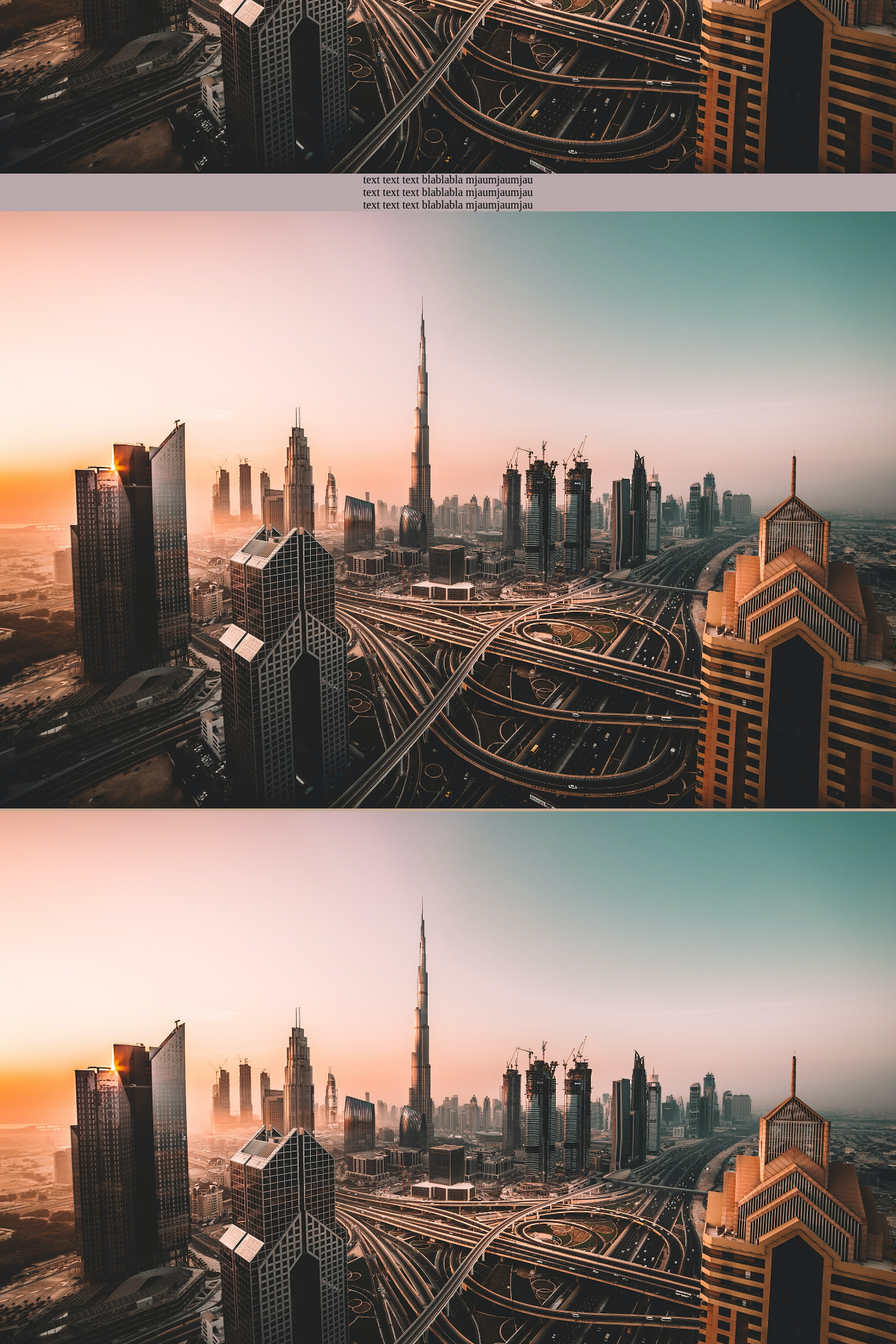
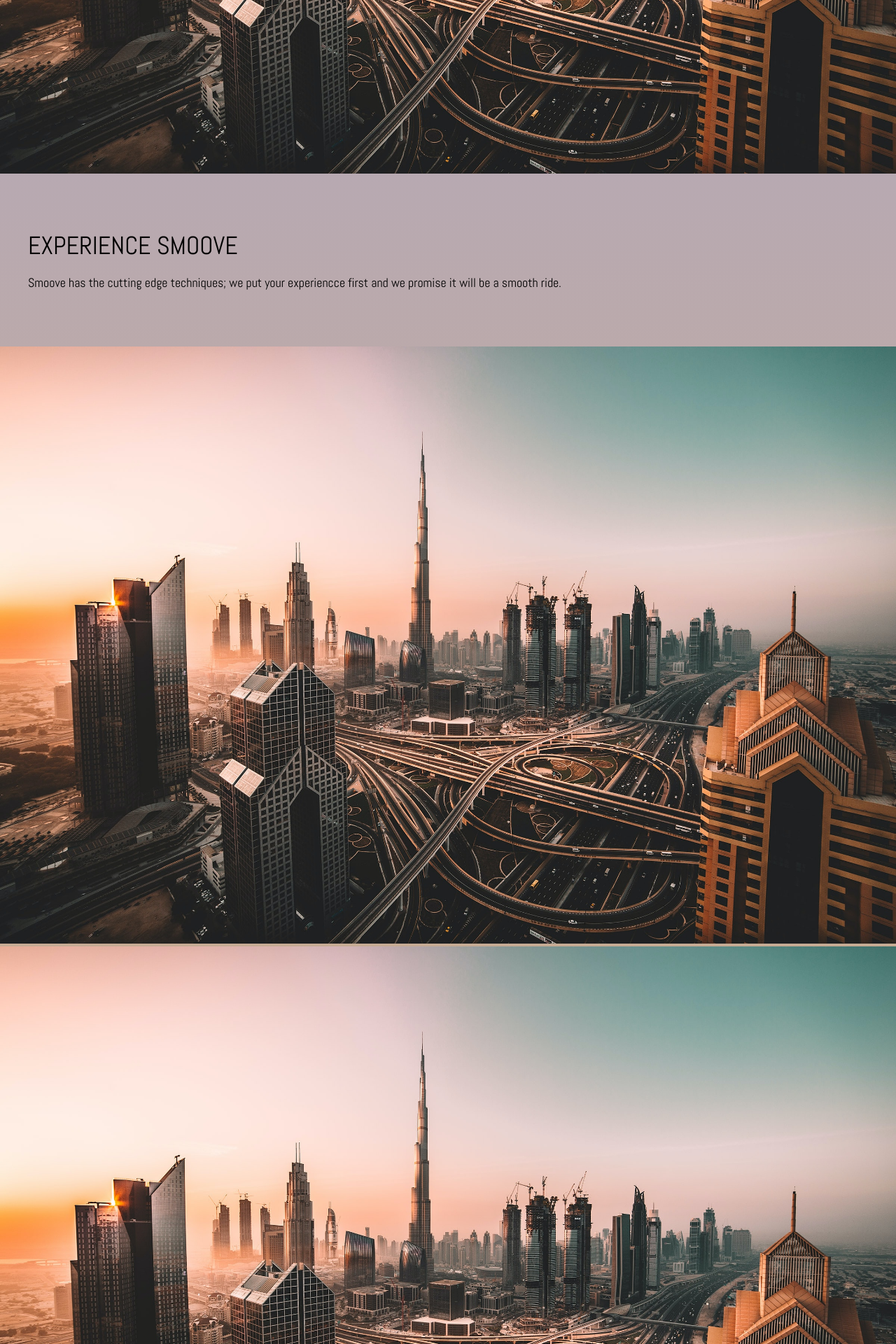
Before and after one commit to LinneaEriksson/Smoove, a PHP site: page / in a window 1280 px wide. Shown: the part 3195-5115 px from the top of the page at 70% size. Run offline with PHP 8.4, Linux system fonts and the light colour scheme.

Commit message:
fixed text

```diff
--- a/index.html
+++ b/index.html
@@ -38,6 +38,7 @@
       <main>
 
         <img class="HeadPicture" src="images/phone cityscape.jpg" />
+
         <div class="test">
 
         <div class="SpaceBetween">
@@ -50,22 +51,25 @@
           <p class="TextOverPicture">Text</p>
         </div>
         <div class="SpaceBetween">
+          <p class="BigText">EXPERIENCE SMOOVE</p><br>
           <p class="TextInBetween">
-            text text text blablabla mjaumjaumjau<br />
-            text text text blablabla mjaumjaumjau<br />
-            text text text blablabla mjaumjaumjau
+            Smoove has the cutting edge techniques; we put your experiencce first and we promise it will be a smooth ride.
           </p>
         </div>
 
         <img class="MainPicture" src="images/city2.jpg" />
-        <div class="SpaceBetween"></div>
+        <div class="SpaceBetween">
+
+        </div>
 
         <img class="MainPicture" src="images/city2.jpg" />
         <div class="SpaceBetween">
           <p class="MovingText">TEXT SOM RÖR SIG</p>
         </div>
+
+        </div>
+
       </main>
-    </div>
     </body>
     <footer>
       <p>Här kommer footern</p>
--- a/style.css
+++ b/style.css
@@ -50,7 +50,6 @@ body {
 }
 
 .SpaceBetween {
-  display: flex;
   align-items: center;
   justify-content: center;
   width: 100%;
@@ -89,11 +88,30 @@ body {
   font-size: 50px;
 }
 
+.BigText {
+  color: black;
+  font-size: 36px;
+  padding-left: 40px;
+  padding-right: 40px;
+  margin-top: 80px;
+  margin-bottom: 0px;
+  font-family: "Abel", sans-serif;
+}
+
 .TextInBetween {
-  text-align: center;
+  /* text-align: center; Ej på denna? */
+  color: black;
+  font-size: 18px;
+  padding-left: 40px;
+  padding-right: 40px;
+  margin-top: 0px;
+  margin-bottom: 80px;
+  font-family: "Abel", sans-serif;
 }
 
 .MovingText {
   font-size: 50px;
   text-align: center;
+  margin-top: 100px;
+  margin-bottom: 2000px;
 }
```
